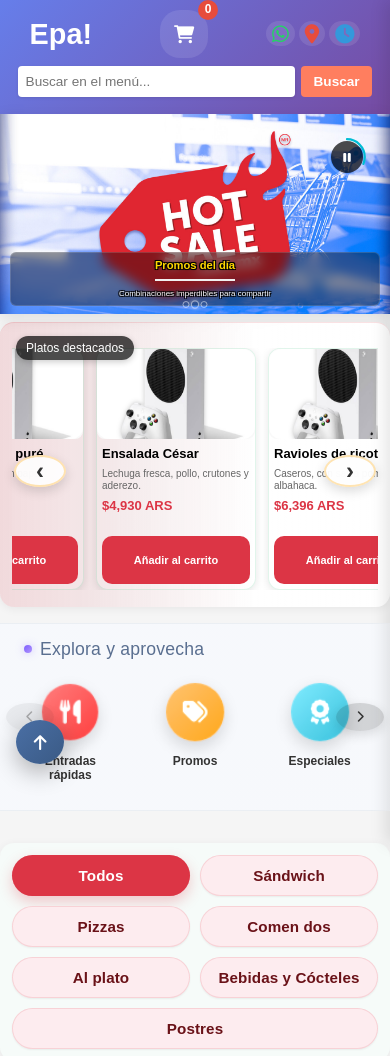
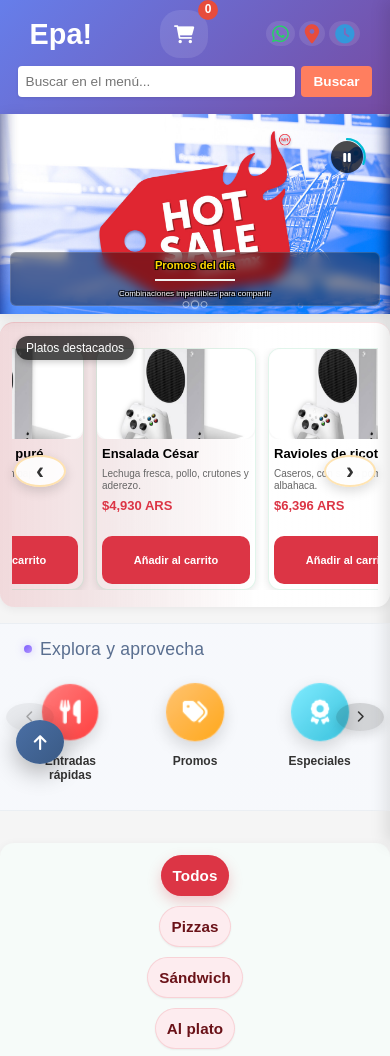
Before and after one commit to danielandresolateseguel/proyectoavansado25.10, a plain HTML site: page gastronomia.html in a window 390 px wide. Shown: the top 1056 px of the page. Drawn offline with Linux system fonts and the light colour scheme.

Commit message:
Add files via upload

```diff
--- a/gastronomia.css
+++ b/gastronomia.css
@@ -23,6 +23,67 @@
   margin: 16px auto;
   max-width: 980px;
   box-shadow: 0 2px 10px rgba(0, 0, 0, 0.06);
+}
+
+/* Layout específico para móviles: 3 filas organizadas */
+@media (max-width: 768px) {
+  .category-filter {
+    display: flex;
+    flex-direction: column;
+    gap: 12px;
+    align-items: center;
+    padding: 16px;
+  }
+
+  /* Crear contenedores para cada fila */
+  .filter-row {
+    display: flex;
+    gap: 8px;
+    justify-content: center;
+    flex-wrap: wrap;
+    width: 100%;
+  }
+
+  /* Fila 1: Solo "Todos" - centrado */
+  .filter-btn[data-filter="todos"] {
+    order: 1;
+    width: auto;
+    flex: 0 0 auto;
+  }
+
+  /* Fila 2: Pizzas, Sandwich, Al plato */
+  .filter-btn[data-filter="pizzas"] {
+    order: 2;
+  }
+
+  .filter-btn[data-filter="sandwich"] {
+    order: 3;
+  }
+
+  .filter-btn[data-filter="al-plato"] {
+    order: 4;
+  }
+
+  /* Fila 3: Comen dos, Bebidas, Postres */
+  .filter-btn[data-filter="comen-dos"] {
+    order: 5;
+  }
+
+  .filter-btn[data-filter="bebidas-cocteles"] {
+    order: 6;
+  }
+
+  .filter-btn[data-filter="postres"] {
+    order: 7;
+  }
+
+  /* Forzar saltos de línea después de ciertos elementos */
+  .filter-btn[data-filter="todos"]::after,
+  .filter-btn[data-filter="al-plato"]::after {
+    content: "";
+    flex-basis: 100%;
+    height: 0;
+  }
 }
 
 /* Espaciado con el carrito debajo */
--- a/gastronomia.html
+++ b/gastronomia.html
@@ -6,7 +6,7 @@
     <title>Buscador Web con Carrito - Gastronomía</title>
     <link rel="stylesheet" href="style.css?v=53">
     <link rel="stylesheet" href="image-optimizations.css">
-    <link rel="stylesheet" href="gastronomia.css?v=5">
+    <link rel="stylesheet" href="gastronomia.css?v=6">
     <link rel="stylesheet" href="https://cdnjs.cloudflare.com/ajax/libs/font-awesome/6.0.0-beta3/css/all.min.css">
     <link rel="preload" as="image" href="Imagenes/asus-proart-p16.png">
     <link rel="preload" as="image" href="Imagenes/xbox.png">
```
